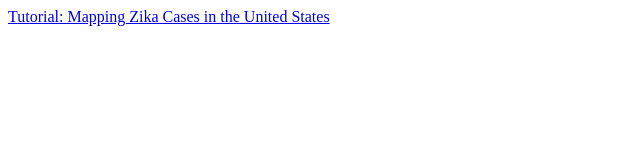
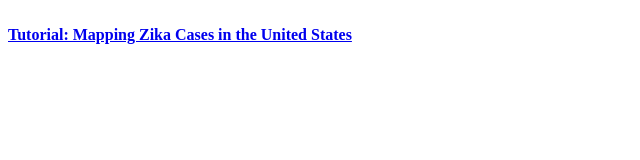
Before and after one commit to neiugis/medical, a plain HTML site: page index.html in a window 1280 px wide. Shown: the whole page, without its empty margins (0-640 px from the left). Drawn offline with Linux system fonts and the light colour scheme.

Commit message:
Update index.html

```diff
--- a/index.html
+++ b/index.html
@@ -6,6 +6,7 @@
     </head>
 
     <body>
-      <a href ="zika.pdf">Tutorial: Mapping Zika Cases in the United States</a>
+        <br>
+        <a href ="zika.pdf"><b>Tutorial: Mapping Zika Cases in the United States</b></a>
     </body>
 </html>
```
